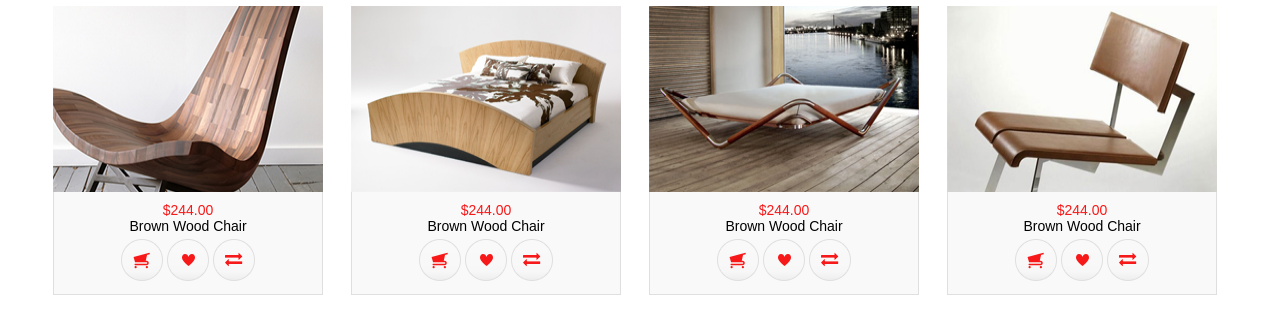
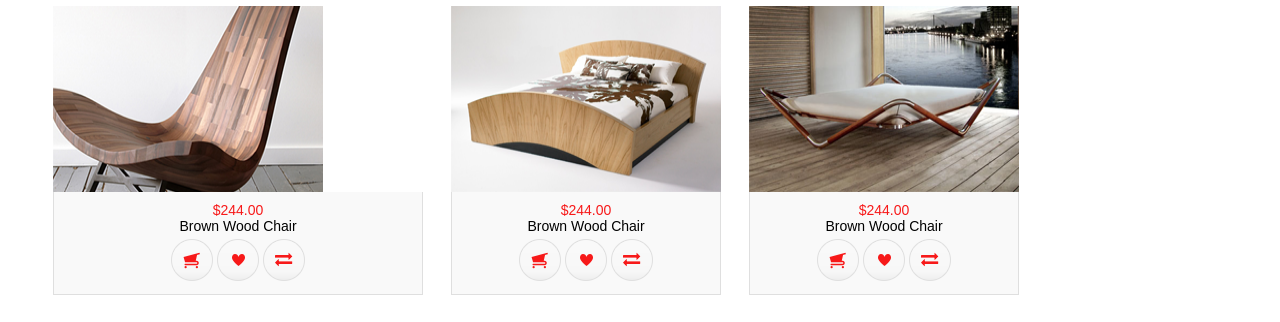
Before and after one commit to dolimoni/kissaria, a plain HTML site: page index.html in a window 1280 px wide. Shown: the part 616-938 px from the top of the page. Drawn offline with Linux system fonts and the light colour scheme; a web font is replaced by a local one.

Commit message:
petite modifs

```diff
--- a/index.html
+++ b/index.html
@@ -425,7 +425,7 @@
                         </div>
                         <div class="row">
 
-                            <div class="span3 product">
+                            <div class="span4 product">
 
                                 <div>
                                     <figure>
```
